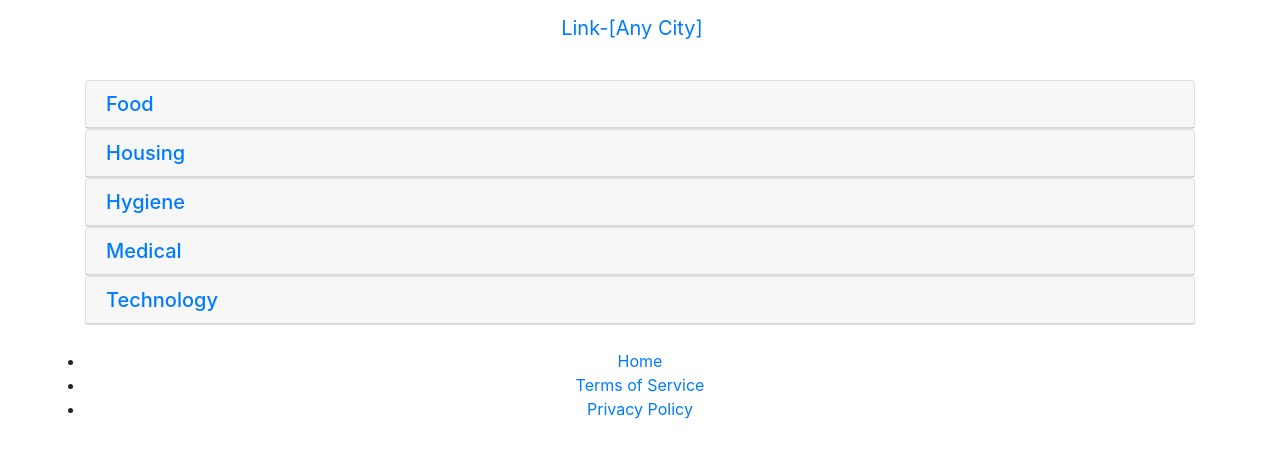
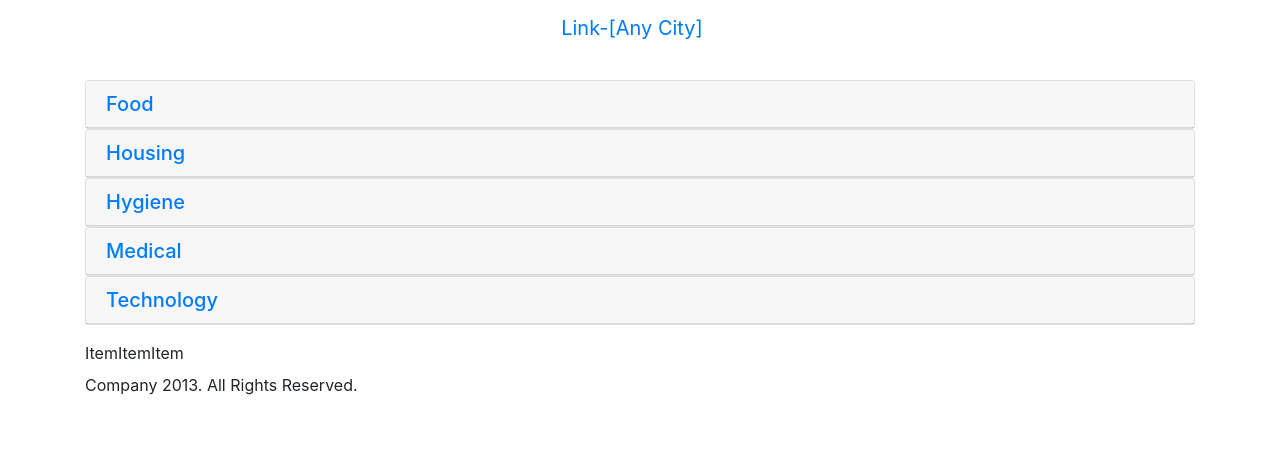
Before and after one commit to adopta-agency/human-services-link, a Jekyll site: the page built from index.html, in a window 1280 px wide. Shown: the top 458 px of the page. Built offline with Jekyll 4.4.1, drawn with Linux system fonts in a browser that asks for light colours; nearby versions of some CDN libraries; library files that are not in the unit come from our copies.

Commit message:
see what that looks like

```diff
--- a/_layouts/default.html
+++ b/_layouts/default.html
@@ -17,15 +17,25 @@
     </div>
 </div>
 
+
+
 <footer class="panel-footer">
-  <div class="container" align="center">
-    <ul style="display: inline;">
-        <li><a href="/">Home</a></li>
-        <li><a href="/terms-of-service/">Terms of Service</a></li>
-        <li><a href="/privacy-policay/">Privacy Policy</a></li>
-        <!--<li><a href="/about/">About</a></li>-->
-    </ul>
-  </div>
+
+  <nav class="navbar">
+      <div class="container center">
+          <ul class="nav">
+              <li class="navbar-text">Item</li>
+              <li class="navbar-text">Item</li>
+              <li class="navbar-text">Item</li>
+          </ul>
+      </div>
+
+      <div class="container center">
+          <p>Company 2013. All Rights Reserved.</p>
+      </div>
+
+  </nav>
+
 </footer>
 
 <script src="/js/bootstrap.js"></script>
```
